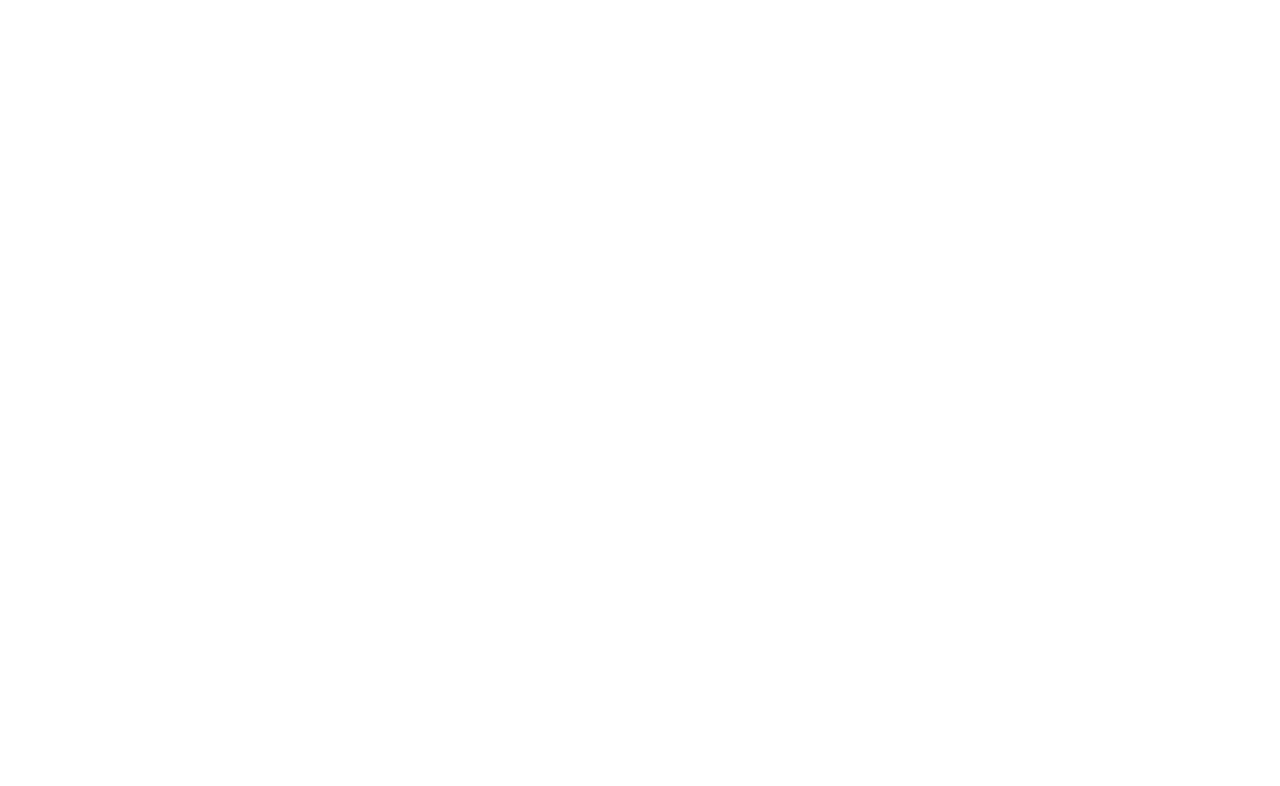
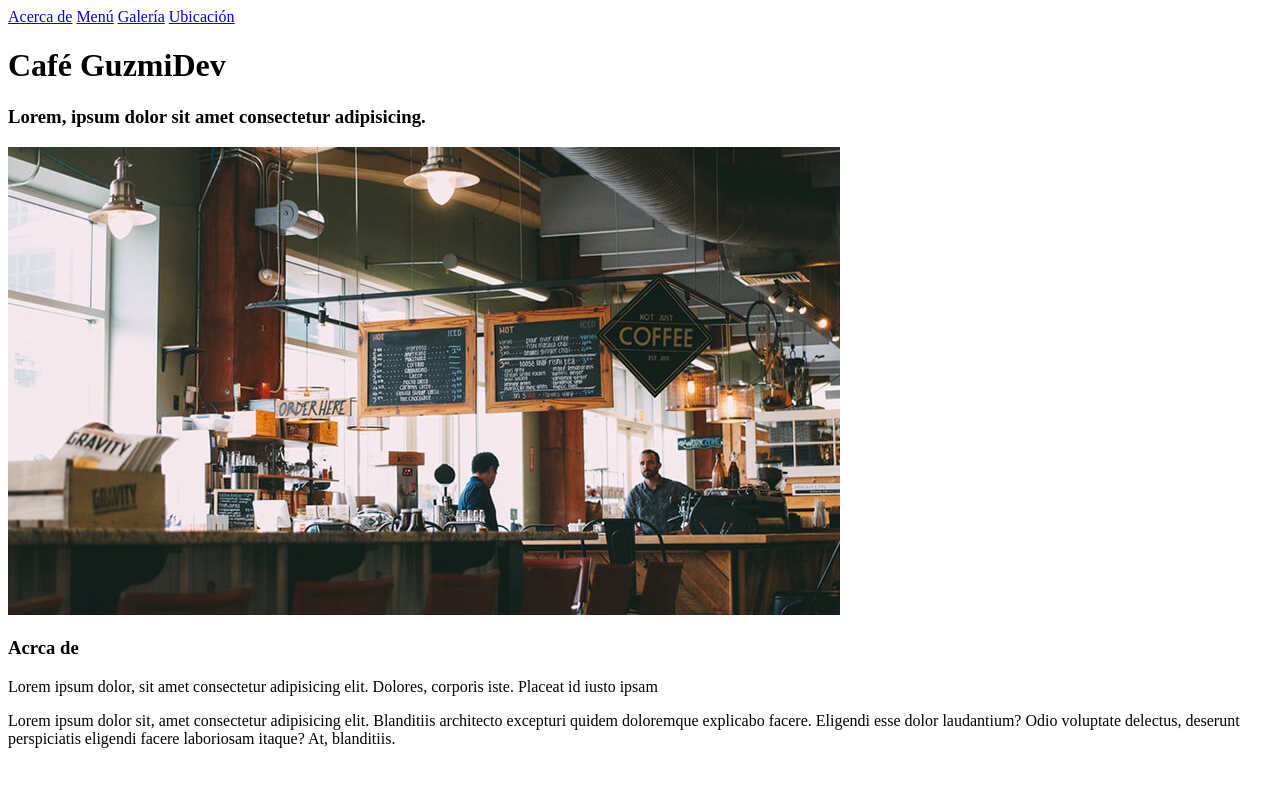
Before and after one commit to GuzmiDev/practica_restaurant, a website: page index.html in a window 1280 px wide. Drawn offline with Linux system fonts and the light colour scheme.

Commit message:
:art: html header ready

```diff
--- a/index.html
+++ b/index.html
@@ -4,9 +4,43 @@
   <meta charset="UTF-8">
   <meta http-equiv="X-UA-Compatible" content="IE=edge">
   <meta name="viewport" content="width=device-width, initial-scale=1.0">
+  <link rel="preconnect" href="https://fonts.googleapis.com">
+  <link rel="preconnect" href="https://fonts.gstatic.com" crossorigin>
+  <link href="https://fonts.googleapis.com/css2?family=Open+Sans:ital,wght@0,300;0,400;0,600;0,700;0,800;1,300;1,400;1,600;1,700;1,800&display=swap" rel="stylesheet">
+  <link rel="stylesheet" href="css/estilos.scss">
   <title>Restaurante</title>
+
 </head>
 <body>
-
+  <header>
+    <div class="header__container">
+      <nav class="header__nav">
+        <a href="#" id="btn-acerca-de" class="header__thumbnail">Acerca de</a>
+        <a href="#" id="btn-menu" class="header__thumbnail">Menú</a>
+        <a href="#" id="btn-galeria" class="header__thumbnail">Galería</a>
+        <a href="#" id="btn-ubicacion" class="header__thumbnail">Ubicación</a>
+      </nav>
+      <div class="header__textos">
+        <h1 class="header__title">Café<span> GuzmiDev</span></h1>
+        <h3>Lorem, ipsum dolor sit amet consectetur adipisicing.</h3>
+      </div>
+    </div>
+  </header>
+  <main>
+    <section class="acerca-de" id="acerca-de">
+      <div class="acerca-de__container">
+        <div class="acerca-de__img">
+          <img src="img/acerca-de.jpg" alt="photo of caffe">
+        </div>
+        <article>
+          <h3>Acrca de</h3>
+          <p>Lorem ipsum dolor, sit amet consectetur adipisicing elit. Dolores, corporis iste. Placeat id iusto ipsam</p>
+          <p>Lorem ipsum dolor sit, amet consectetur adipisicing elit. Blanditiis architecto excepturi quidem doloremque explicabo facere. Eligendi esse dolor laudantium? Odio voluptate delectus, deserunt perspiciatis eligendi facere laboriosam itaque? At, blanditiis.</p>
+        </article>
+      </div>
+    </section>
+    <section class="menu" id="menu"></section>
+    <section class="galeria" id="galeria"></section>
+  </main>
 </body>
 </html>
```
